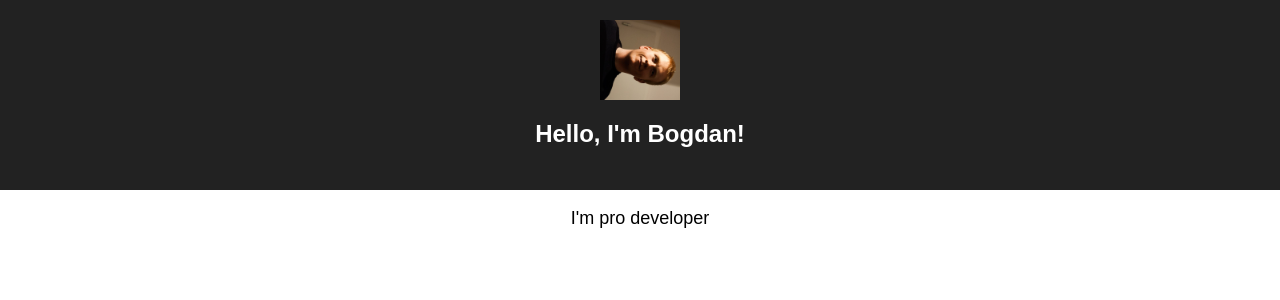
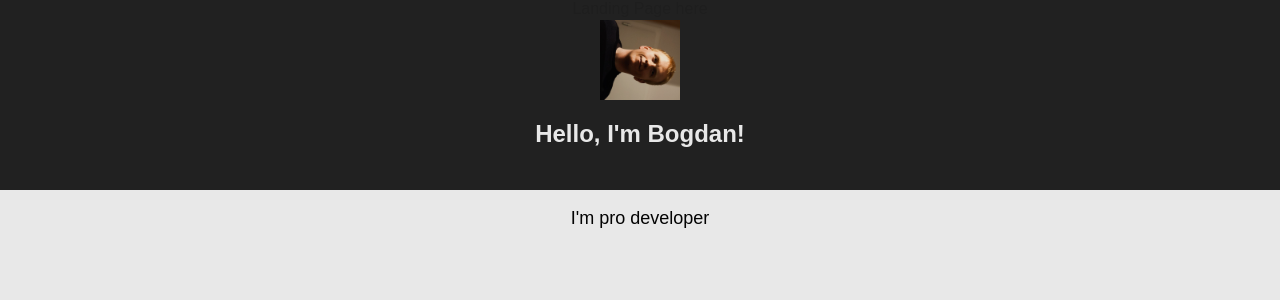
Before and after one commit to Cajivah/streamacho, a React (Create React App) app in the folder client/: page /#/register in a window 1280 px wide. Shown: the top 300 px of the page. Built offline with nearby package versions, Linux system fonts and the light colour scheme.

Commit message:
Directories splitted, overlay on landing page

```diff
--- a/client/src/index.js
+++ b/client/src/index.js
@@ -1,7 +1,7 @@
 import React from 'react';
 import ReactDOM from 'react-dom';
 import './index.css';
-import App from './App';
+import App from './layout/app';
 import registerServiceWorker from './registerServiceWorker';
 
 ReactDOM.render(<App />, document.getElementById('root'));
--- a/client/src/App.js
+++ b/client/src/layout/app.jsx
@@ -1,6 +1,7 @@
 import React, { Component } from 'react';
 import Bogdan from './bogdan.png';
-import './App.css';
+import LandingPage from './landing/landing';
+import './app.css';
 
 class App extends Component {
   render() {
@@ -13,6 +14,7 @@ class App extends Component {
         <p className="App-intro">
           I'm pro developer
         </p>
+        <LandingPage />
       </div>
     );
   }
--- /dev/null
+++ b/client/src/layout/landing/landing.jsx
@@ -0,0 +1,14 @@
+import React, { Component } from 'react';
+import './landingPage.css';
+
+export default class LandingPage extends Component {
+  render() {
+    return (
+      <div className='landing-page-overlay'>
+        <div>
+          Landing Page here
+        </div>
+      </div>
+    );
+  }
+}
--- /dev/null
+++ b/client/src/layout/landing/landingPage.css
@@ -0,0 +1,9 @@
+.landing-page-overlay {
+    position: absolute;
+    width: 100%;
+    height: 100%;
+    top: 0;
+    left: 0;
+    background-color: #222222;
+    opacity: 0.1;
+}
```
Also changed, not shown: client/src/layout/login/login.jsx (added, +11 -0 lines), client/src/layout/register/register.jsx (added, +11 -0 lines), client/src/registerServiceWorker.js (+5 -10 lines), client/src/layout/app.css (renamed from client/src/App.css), client/src/layout/bogdan.png (renamed from client/src/bogdan.png), 1 other file (tests, documents, lock files or other folders).
